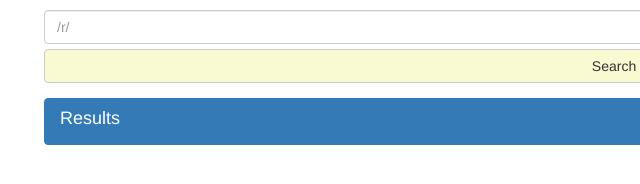
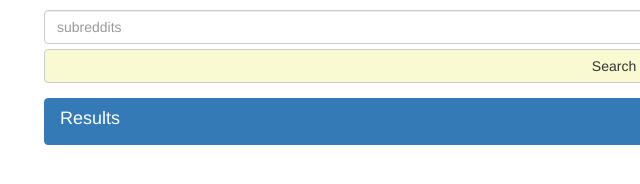
Before and after one commit to abhaydoke09/reddit-search-api, a website: page public/index.html in a window 1280 px wide. Shown: the full height of the page, 26-666 px from the left. Drawn offline with nearby package versions, Linux system fonts and the light colour scheme.

Commit message:
placeholder changed

```diff
--- a/public/index.html
+++ b/public/index.html
@@ -18,7 +18,7 @@
     <div ng-controller="SearchSubredditController" id="reddit-content" class="container">
         <form class="input-form">
             <div class="form-group">
-                <input ng-model="topic" class="form-control" id="inputdefault" type="text" placeholder="/r/">
+                <input ng-model="topic" class="form-control" id="inputdefault" type="text" placeholder="subreddits">
                 <button ng-click="searchTopic(topic)"class="btn btn-default btn-block search-button">Search</button>
 
             </div>
```
